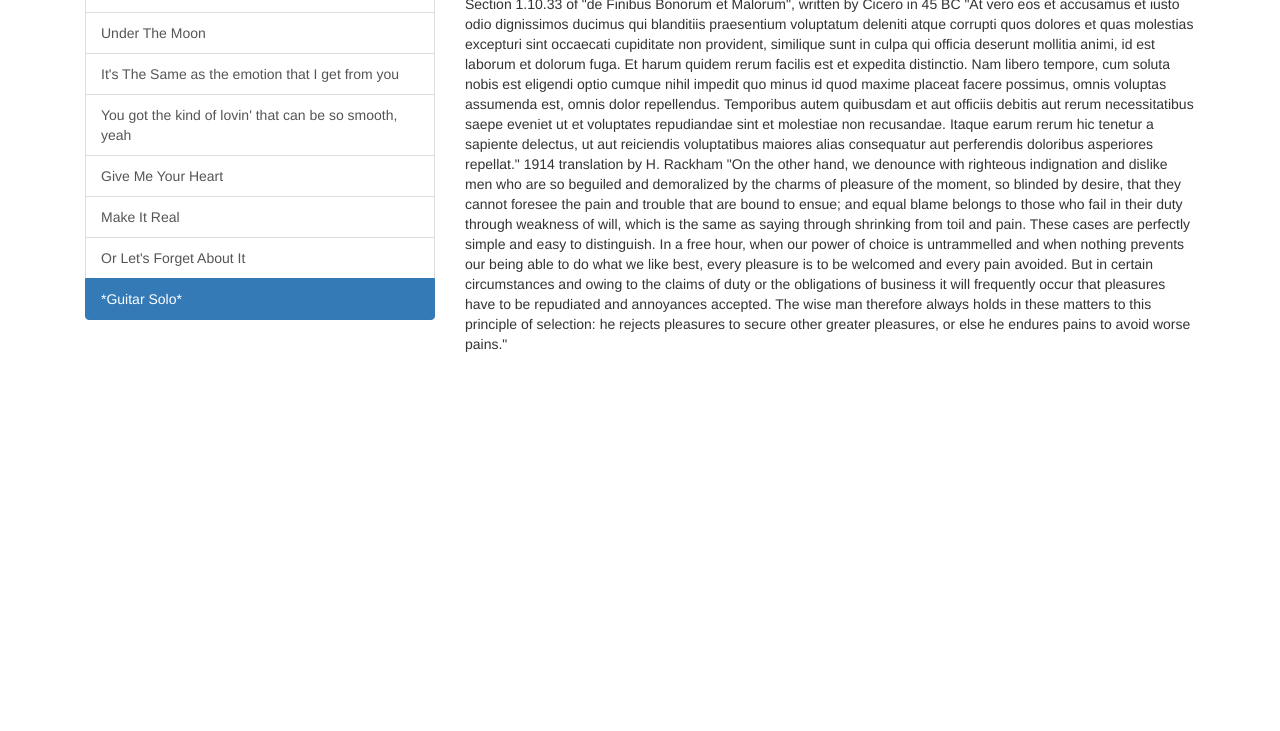
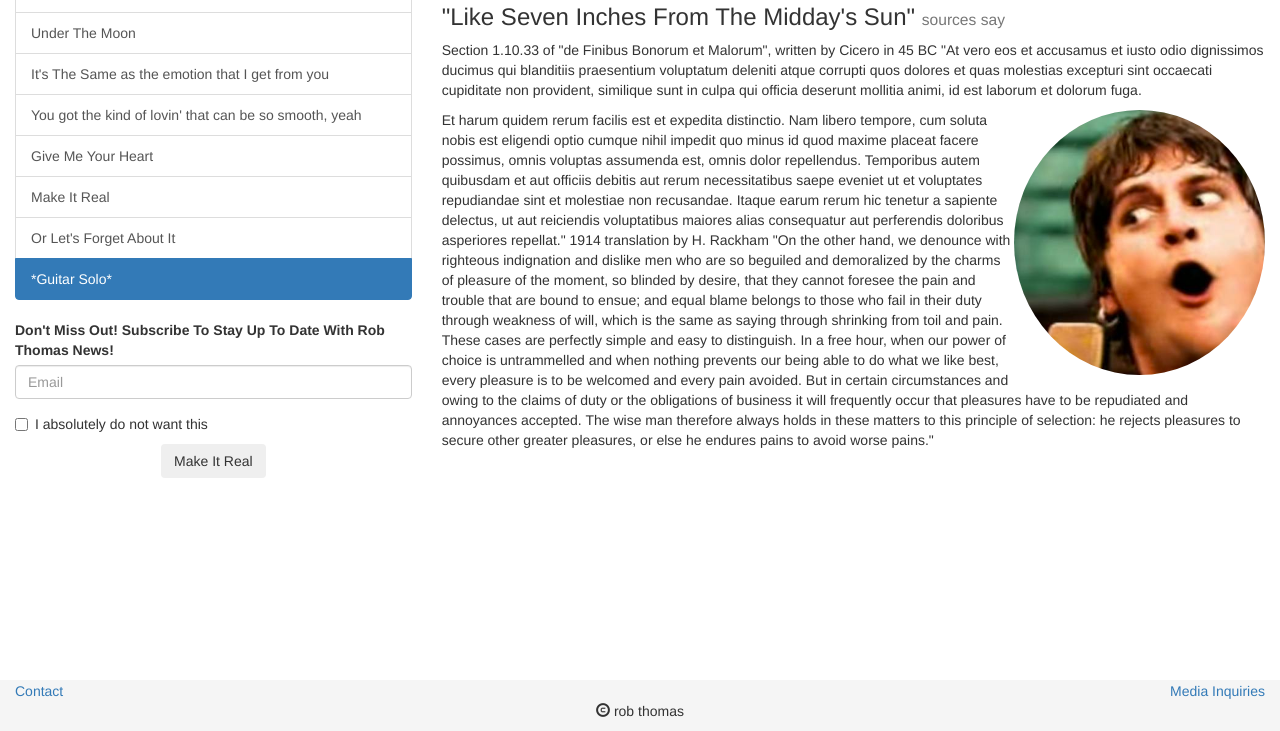
Before and after one commit to mterrian/lab_4, a plain HTML site: page index.html in a window 1280 px wide. Shown: the part 69-800 px from the top of the page. Drawn offline with nearby package versions, Linux system fonts and the light colour scheme.

Commit message:
lunchtime commit

```diff
--- a/css/style.css
+++ b/css/style.css
@@ -1,3 +1,29 @@
 .list-group {
 	margin-top: 40px;
 }
+
+.container {
+	width: 100%;
+}
+
+body {
+	padding: none;
+	margin-left: none;
+	margin-bottom: 80px;
+}
+
+.navbar-fixed-bottom {
+	background-color: #f5f5f5;
+}
+
+.endnote {
+	text-align: center;
+}
+
+.inquiry {
+	text-align: right;
+}
+
+.btn-default {
+	margin: 0 auto;
+}
--- a/index.html
+++ b/index.html
@@ -17,8 +17,9 @@
 </head>
 <body>
 	<div class="container">
-		<div class="hidden-sm hidden-xs col-md-4">
-			<div class="list-group">
+		<div class="row">
+			<div class="col-md-4">
+				<div class="list-group hidden-sm hidden-xs">
 				  <a href="#" class="list-group-item">And It's Just Like The Ocean</a>
 				  <a href="#" class="list-group-item">Under The Moon</a>
 				  <a href="#" class="list-group-item">It's The Same as the emotion that I get from you</a>
@@ -29,19 +30,55 @@
 				  <a href="#" class="list-group-item active">*Guitar Solo*</a>
 
 				</div>
+				<form>
+				  <div class="form-group">
+				    <label for="form label">Don't Miss Out! Subscribe To Stay Up To Date With Rob Thomas News!</label>
+				    <input type="email" class="form-control" id="exampleInputEmail1" placeholder="Email">
 				  </div>
-		<div class="col-sm-12 col-md-8">
-		<h2>Man it's a hot one <small>"like seven inches from the midday's sun" sources say</small></h2>
+				  <div class="checkbox">
+				    <label>
+				      <input type="checkbox"> I absolutely do not want this
+				    </label>
+				  </div>
+				  <button type="submit" class="btn center-block">Make It Real</button>
+				</form>
+			</div>
+			<div class="col-md-8 ">
+			<h2>Man it's a hot one</h2>
+			<h3>"Like Seven Inches From The Midday's Sun" <small>sources say</small></h3>
 			<p>
 			Section 1.10.33 of "de Finibus Bonorum et Malorum", written by Cicero in 45 BC
 
-	"At vero eos et accusamus et iusto odio dignissimos ducimus qui blanditiis praesentium voluptatum deleniti atque corrupti quos dolores et quas molestias excepturi sint occaecati cupiditate non provident, similique sunt in culpa qui officia deserunt mollitia animi, id est laborum et dolorum fuga. Et harum quidem rerum facilis est et expedita distinctio. Nam libero tempore, cum soluta nobis est eligendi optio cumque nihil impedit quo minus id quod maxime placeat facere possimus, omnis voluptas assumenda est, omnis dolor repellendus. Temporibus autem quibusdam et aut officiis debitis aut rerum necessitatibus saepe eveniet ut et voluptates repudiandae sint et molestiae non recusandae. Itaque earum rerum hic tenetur a sapiente delectus, ut aut reiciendis voluptatibus maiores alias consequatur aut perferendis doloribus asperiores repellat."
+		"At vero eos et accusamus et iusto odio dignissimos ducimus qui blanditiis praesentium voluptatum deleniti atque corrupti quos dolores et quas molestias excepturi sint occaecati cupiditate non provident, similique sunt in culpa qui officia deserunt mollitia animi, id est laborum et dolorum fuga.
+			</p>
+			<div class="pull-right">
+			<img src="images/smooth.png" alt="area man issues ultimatum" class="img-circle">
+			</div>
+			<p> Et harum quidem rerum facilis est et expedita distinctio. Nam libero tempore, cum soluta nobis est eligendi optio cumque nihil impedit quo minus id quod maxime placeat facere possimus, omnis voluptas assumenda est,  omnis dolor repellendus. Temporibus autem quibusdam et aut officiis debitis aut rerum necessitatibus saepe eveniet ut et voluptates repudiandae sint et molestiae non recusandae. Itaque earum rerum hic tenetur a sapiente delectus, ut aut reiciendis voluptatibus maiores alias consequatur aut perferendis doloribus asperiores repellat."
 
 		1914 translation by H. Rackham
 
 		"On the other hand, we denounce with righteous indignation and dislike men who are so beguiled and demoralized by the charms of pleasure of the moment, so blinded by desire, that they cannot foresee the pain and trouble that are bound to ensue; and equal blame belongs to those who fail in their duty through weakness of will, which is the same as saying through shrinking from toil and pain. These cases are perfectly simple and easy to distinguish. In a free hour, when our power of choice is untrammelled and when nothing prevents our being able to do what we like best, every pleasure is to be welcomed and every pain avoided. But in certain circumstances and owing to the claims of duty or the obligations of business it will frequently occur that pleasures have to be repudiated and annoyances accepted. The wise man therefore always holds in these matters to this principle of selection: he rejects pleasures to secure other greater pleasures, or else he endures pains to avoid worse pains."
 			</p>
+			</div>
+		</div>
+	</div>
 
+		<div class="navbar navbar-fixed-bottom">
+			 <div class="container">
+				<div class="row">
+				 	<div class="col-xs-6">
+				 		<a href="#">Contact</a>
+				 	</div>
+				 	<div class="col-xs-6 inquiry">
+				 		<a href="#">Media Inquiries</a>
+				 	</div>
+   				</div>
+   				<div class="row">
+   					<div class="col-xs-12">
+   						<p class="endnote"><span class="glyphicon glyphicon-copyright-mark"></span> rob thomas</p>
+   					</div>
+   				</div>
  			 </div>
 		</div>
 
```
Lines whose indentation alone changed are shown as unchanged.
